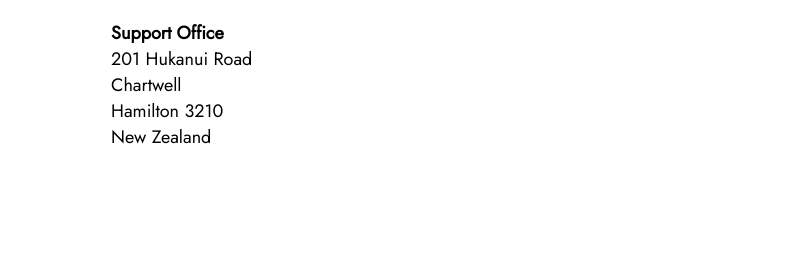
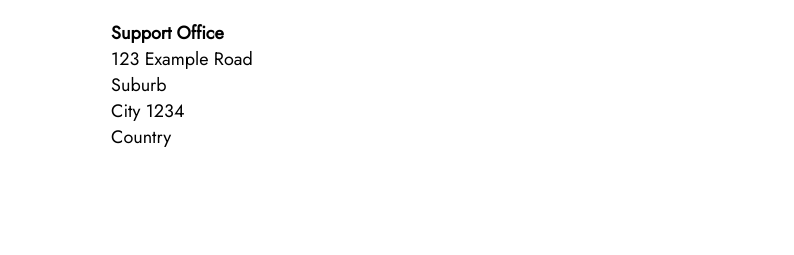
Before and after one commit to ambenham/a4_infiniteStories, a plain HTML site: page contact.html in a window 1280 px wide. Shown: the part 502-757 px from the top of the page, 486-1280 px from the left. Drawn offline with Linux system fonts and the light colour scheme.

Commit message:
Update contact.html

```diff
--- a/contact.html
+++ b/contact.html
@@ -100,10 +100,10 @@
 					<p>Alternatively, you can phone us at 0800 123 123 from Monday to Friday, 8am to 5pm.</p>
 					<br>
 					<p><strong>Support Office</strong></p>
-					<p>201 Hukanui Road
-					<br>Chartwell
-					<br>Hamilton 3210
-					<br>New Zealand</p>
+					<p>123 Example Road
+					<br>Suburb
+					<br>City 1234
+					<br>Country</p>
 				</div>
 				<iframe src="https://www.google.com/maps/embed?pb=!1m18!1m12!1m3!1d1316.8384186775843!2d175.27796848345227!3d-37.75058323304198!2m3!1f0!2f0!3f0!3m2!1i1024!2i768!4f13.1!3m3!1m2!1s0x6d6d187b96ffffff%3A0x7499df56c8a53939!2s201%20Hukanui%20Road%2C%20Chartwell%2C%20Hamilton%203210%2C%20New%20Zealand!5e0!3m2!1sen!2sus!4v1681437577452!5m2!1sen!2sus" style="border:0;" allowfullscreen="" loading="lazy" referrerpolicy="no-referrer-when-downgrade"></iframe>
 			</div>
```
